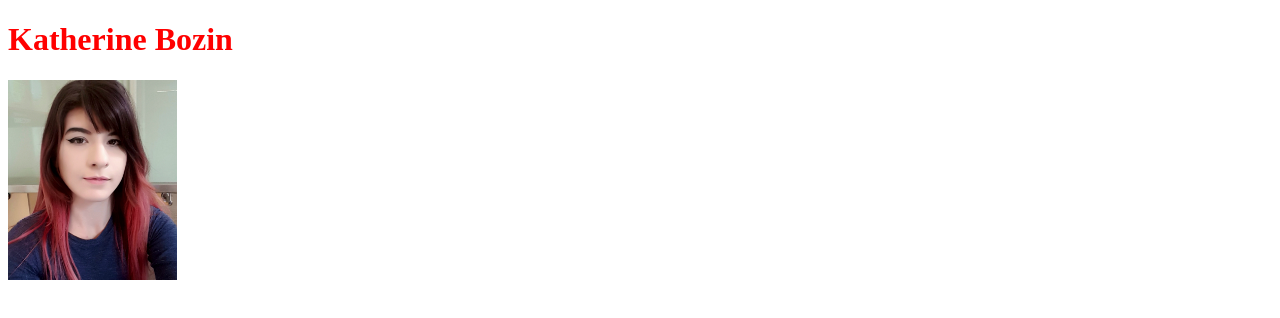
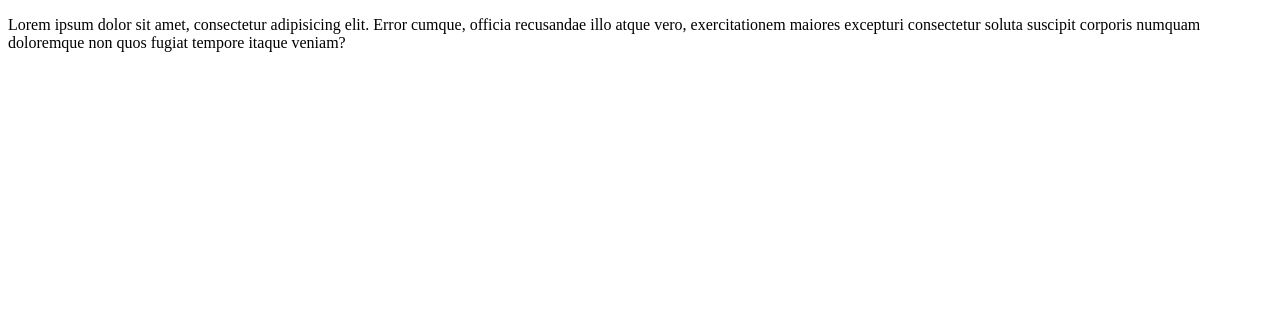
Before and after one commit to ka7k17/InClassDemo, a plain HTML site: page index.html in a window 1280 px wide. Drawn offline with Linux system fonts and the light colour scheme.

Commit message:
removed img, added img to assets, added paragraph

```diff
--- a/index.html
+++ b/index.html
@@ -5,7 +5,9 @@
         <link rel="stylesheet" href="css/styles.css"/>
     </head>
     <body>
-        <h1>Katherine Bozin</h1>
-        <img src="assets/pfp.jpg" alt="Katherine Bozin"/>
+        <p>Lorem ipsum dolor sit amet, consectetur adipisicing elit.
+            Error cumque, officia recusandae illo atque vero, exercitationem
+            maiores excepturi consectetur soluta suscipit corporis numquam
+            doloremque non quos fugiat tempore itaque veniam?</p>
     </body>
 </html>
```
Also changed, not shown: assets/cat.jpg (added), assets/pfp.jpg (deleted).
